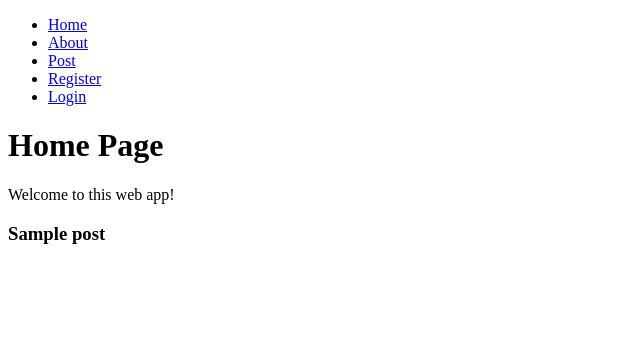
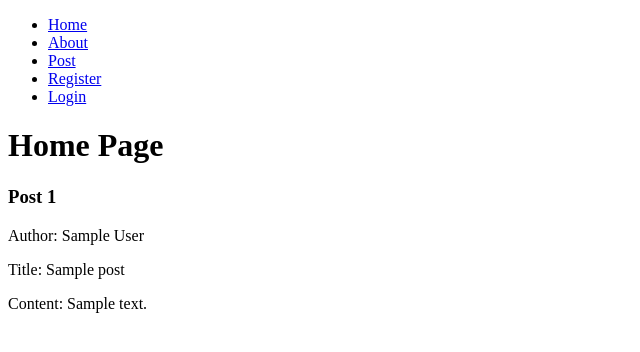
Before and after one commit to AliMohamadi93/initialflask, a Flask app: page / in a window 1280 px wide. Shown: the top 352 px of the page, without its empty margins (0-640 px from the left). Run offline with Flask 2, Linux system fonts and the light colour scheme; tables that the repository leaves empty hold one stand-in row (values such as "Sample post").

Commit message:
initial commit

```diff
--- a/application/models.py
+++ b/application/models.py
@@ -4,8 +4,8 @@ class Posts(db.Model):
     id = db.Column(db.Integer, primary_key=True)
     first_name = db.Column(db.String(30), nullable=False)
     last_name = db.Column(db.String(30), nullable=False)
-    title = db.Column(db.String(100), nullable=False, unique=True)
-    content = db.Column(db.String(500), nullable=False, unique=True)
+    title = db.Column(db.String(100), nullable=False)
+    content = db.Column(db.String(500), nullable=False)
 
     def __repr__(self):
         return ''.join([
--- a/application/routes.py
+++ b/application/routes.py
@@ -16,8 +16,8 @@ def register():
 @app.route('/')
 @app.route('/home')
 def home():
-    postData = Posts.query.first()
-    return render_template('home.html', title='Home', post=postData)
+    postData = Posts.query.all()
+    return render_template('home.html', title='Home', posts=postData)
 
 @app.route('/post', methods=['GET', 'POST'])
 def post():
--- a/application/templates/home.html
+++ b/application/templates/home.html
@@ -1,7 +1,12 @@
 {% extends "layout.html" %}
 {% block body_content %}
-    <p>Welcome to this web app!</p>
-        <div>
-            <h3>{{ post.title }}</h3>
-        </div>
-{% endblock body_content %}
+                {% for post in posts %}
+                        <div>
+                                <h3>Post {{ post.id }}</h3>
+                                <p>Author: {{ post.first_name }} {{ post.last_name }}</p>
+                                <p>Title: {{ post.title }}</p>
+                                <p>Content: {{ post.content }}</p>
+                        </div>
+                {% endfor %}
+{% endblock %}
+~
--- a/create.py
+++ b/create.py
@@ -1,4 +1,4 @@
 from application import db
 from application.models import Posts
-
+db.drop_all()
 db.create_all()
```
